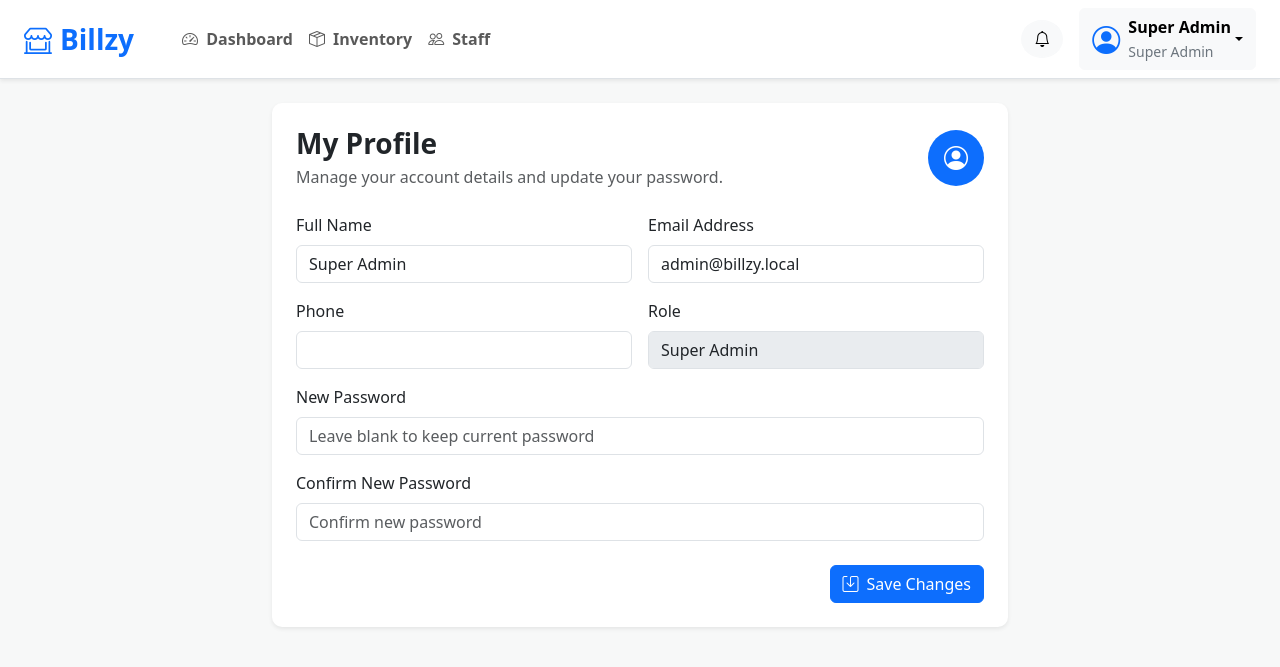
After one commit to savita-ghatte/FYA_Billzy_Team2, a Flask app: page /profile in a window 1280 px wide. The commit adds this page. Shown: the top 667 px of the page. Run offline with Flask 3, Linux system fonts and the light colour scheme; a user stored in the database is signed in.

Commit message:
Fix profile and login flow

```diff
--- a/blueprints/auth.py
+++ b/blueprints/auth.py
@@ -142,6 +142,46 @@ def forgot_password():
     return render_template("forgot_password.html")
 
 
+@auth_bp.route("/profile", methods=["GET", "POST"])
+@login_required
+def profile():
+    if request.method == "POST":
+        name = request.form.get("name", "").strip()
+        email = request.form.get("email", "").strip().lower()
+        phone = request.form.get("phone", "").strip()
+        new_password = request.form.get("new_password", "")
+        confirm_password = request.form.get("confirm_password", "")
+
+        if not name or not email:
+            flash("Name and email are required.", "danger")
+            return redirect(url_for("auth.profile"))
+
+        existing_user = User.query.filter(User.email == email, User.id != current_user.id).first()
+        if existing_user:
+            flash("An account with this email already exists.", "danger")
+            return redirect(url_for("auth.profile"))
+
+        if new_password or confirm_password:
+            if len(new_password) < 6:
+                flash("Password must be at least 6 characters long.", "danger")
+                return redirect(url_for("auth.profile"))
+            if new_password != confirm_password:
+                flash("New passwords do not match.", "danger")
+                return redirect(url_for("auth.profile"))
+            current_user.set_password(new_password)
+
+        current_user.name = name
+        current_user.email = email
+        current_user.phone = phone
+        db.session.commit()
+
+        flash("Profile updated successfully.", "success")
+        return redirect(url_for("auth.profile"))
+
+    shop = Shop.query.get(current_user.shop_id) if current_user.shop_id else None
+    return render_template("profile.html", shop=shop)
+
+
 @auth_bp.route("/staff", methods=["GET", "POST"])
 @login_required
 @roles_required(ROLE_BUSINESSMAN)
--- a/templates/base.html
+++ b/templates/base.html
@@ -132,7 +132,7 @@
                     <ul class="dropdown-menu dropdown-menu-end shadow">
 
                         <li>
-                            <a class="dropdown-item" href="#">
+                            <a class="dropdown-item" href="{{ url_for('auth.profile') }}">
                                 <i class="bi bi-person me-2"></i>
                                 My Profile
                             </a>
--- a/templates/login.html
+++ b/templates/login.html
@@ -201,7 +201,7 @@ Welcome Back
 Sign in to continue to Billzy
 </p>
 
-<form method="POST">
+<form method="POST" action="{{ url_for('auth.login') }}">
 
 <div class="mb-3">
 
@@ -269,7 +269,7 @@ Forgot password?
 
 <div class="d-grid">
 
-<button class="btn btn-primary btn-login">
+<button type="submit" class="btn btn-primary btn-login">
 
 <i class="bi bi-box-arrow-in-right"></i>
 
--- /dev/null
+++ b/templates/profile.html
@@ -0,0 +1,77 @@
+{% extends "base.html" %}
+{% block title %}My Profile | Billzy{% endblock %}
+
+{% block content %}
+<div class="row justify-content-center">
+    <div class="col-lg-8">
+        <div class="card shadow-sm border-0">
+            <div class="card-body p-4">
+                <div class="d-flex align-items-center justify-content-between mb-4">
+                    <div>
+                        <h3 class="fw-bold mb-1">My Profile</h3>
+                        <p class="text-muted mb-0">Manage your account details and update your password.</p>
+                    </div>
+                    <div class="rounded-circle bg-primary text-white d-flex align-items-center justify-content-center" style="width:56px; height:56px; font-size:24px;">
+                        <i class="bi bi-person-circle"></i>
+                    </div>
+                </div>
+
+                <form method="post">
+                    <div class="row g-3">
+                        <div class="col-md-6">
+                            <label class="form-label">Full Name</label>
+                            <input type="text" name="name" class="form-control" value="{{ current_user.name }}" required>
+                        </div>
+                        <div class="col-md-6">
+                            <label class="form-label">Email Address</label>
+                            <input type="email" name="email" class="form-control" value="{{ current_user.email }}" required>
+                        </div>
+                        <div class="col-md-6">
+                            <label class="form-label">Phone</label>
+                            <input type="text" name="phone" class="form-control" value="{{ current_user.phone or '' }}">
+                        </div>
+                        <div class="col-md-6">
+                            <label class="form-label">Role</label>
+                            <input type="text" class="form-control" value="{{ current_user.role.replace('_', ' ').title() }}" disabled>
+                        </div>
+                        <div class="col-12">
+                            <label class="form-label">New Password</label>
+                            <input type="password" name="new_password" class="form-control" placeholder="Leave blank to keep current password">
+                        </div>
+                        <div class="col-12">
+                            <label class="form-label">Confirm New Password</label>
+                            <input type="password" name="confirm_password" class="form-control" placeholder="Confirm new password">
+                        </div>
+                    </div>
+
+                    {% if shop %}
+                    <div class="mt-4 border-top pt-4">
+                        <h5 class="fw-semibold">Shop Information</h5>
+                        <div class="row g-3 mt-1">
+                            <div class="col-md-6">
+                                <label class="form-label">Shop Name</label>
+                                <input type="text" class="form-control" value="{{ shop.name }}" disabled>
+                            </div>
+                            <div class="col-md-6">
+                                <label class="form-label">State</label>
+                                <input type="text" class="form-control" value="{{ shop.state }}" disabled>
+                            </div>
+                            <div class="col-md-6">
+                                <label class="form-label">GSTIN</label>
+                                <input type="text" class="form-control" value="{{ shop.gstin or '' }}" disabled>
+                            </div>
+                        </div>
+                    </div>
+                    {% endif %}
+
+                    <div class="mt-4 d-flex justify-content-end">
+                        <button type="submit" class="btn btn-primary">
+                            <i class="bi bi-save me-2"></i>Save Changes
+                        </button>
+                    </div>
+                </form>
+            </div>
+        </div>
+    </div>
+</div>
+{% endblock %}
```
Also changed, not shown: tests/test_auth_password_reset.py (+32 -0 lines).
